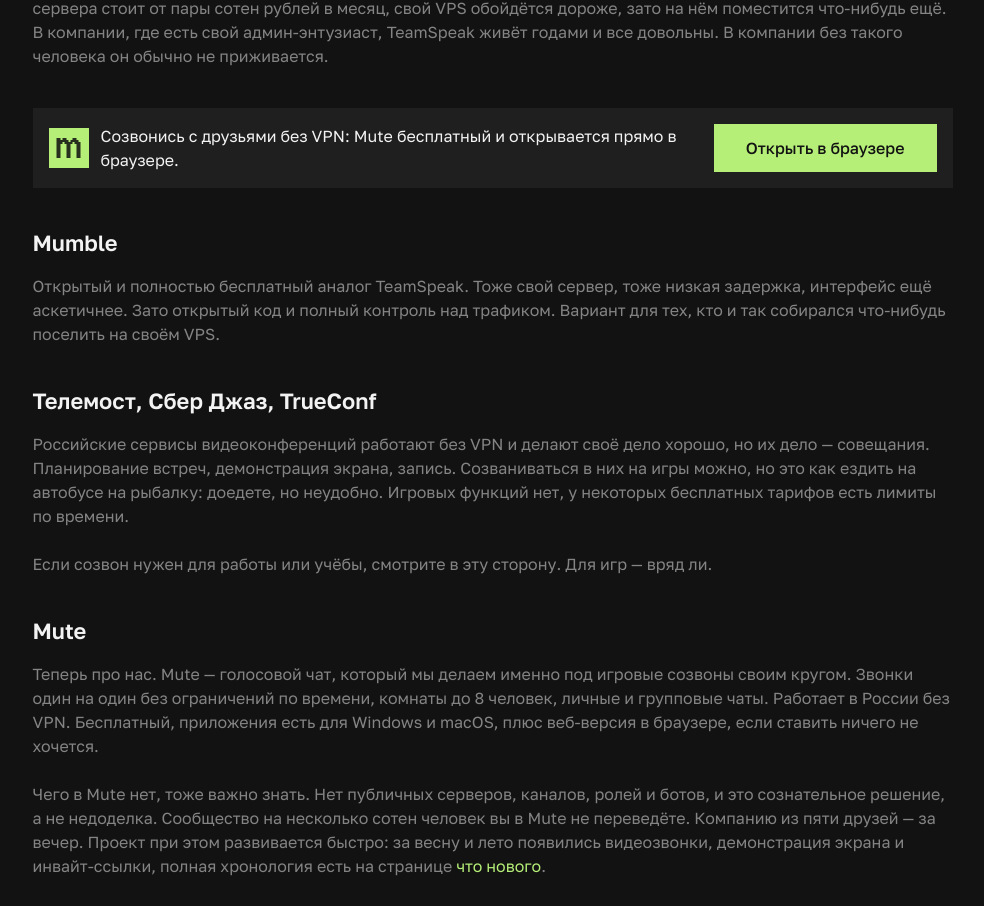
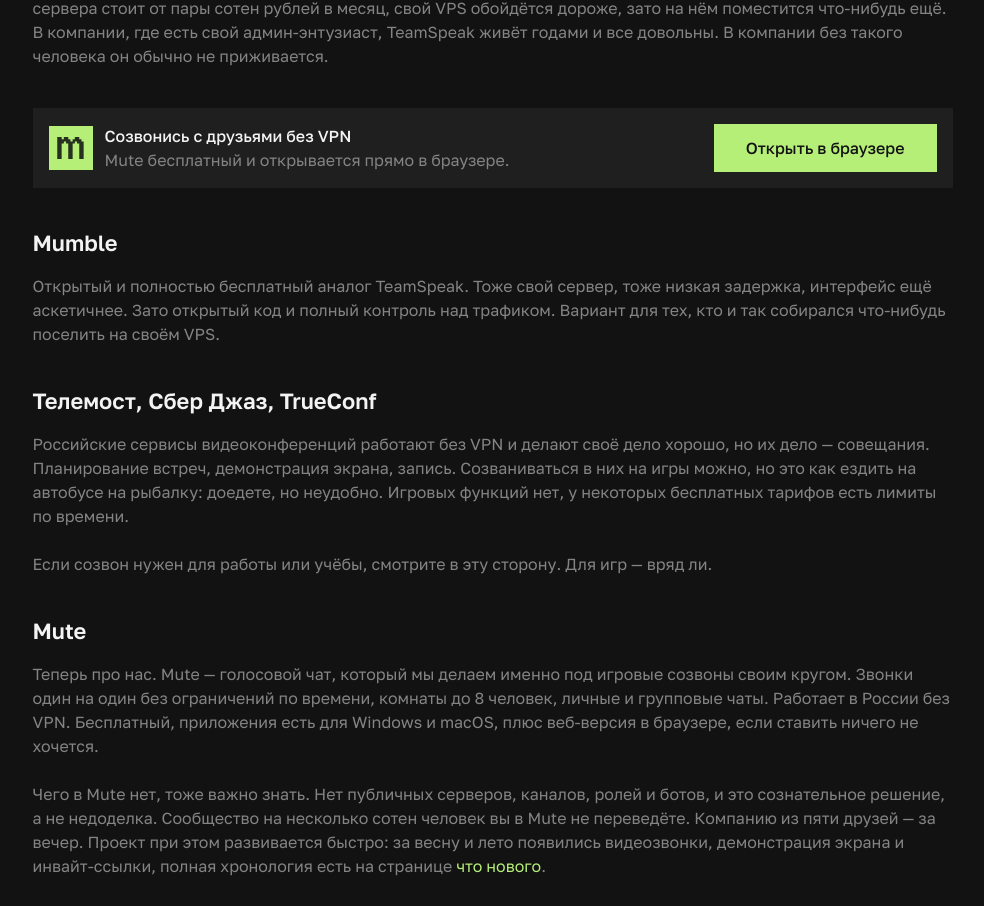
Before and after one commit to booroo-mute/landing, a Next.js app: page /blog/analogi-discord-v-rossii in a window 1280 px wide. Shown: the part 1140-2046 px from the top of the page, without its empty margins (140-1124 px from the left). Built offline with nearby package versions, Linux system fonts and the light colour scheme; no server answers.

Commit message:
fix(ui): компактный CTA-баннер в две строки вместо ломающегося переноса
Co-Authored-By: Claude Fable 5.1 <noreply@anthropic.com>

```diff
--- a/components/CtaBanner.tsx
+++ b/components/CtaBanner.tsx
@@ -19,8 +19,9 @@ interface CtaBannerProps {
 const DEFAULT_HEADING = "Созвонись с друзьями без VPN";
 const DEFAULT_TEXT =
   "Зарегистрируйся за минуту (ник, почта, пароль) и зови своих по ссылке. Бесплатно, в браузере или в приложении для Windows и macOS.";
-const COMPACT_TEXT =
-  "Созвонись с друзьями без VPN: Mute бесплатный и открывается прямо в браузере.";
+// Компактная версия: две короткие строки вместо одной длинной, которая
+// ломалась переносом посреди фразы.
+const COMPACT_TEXT = "Mute бесплатный и открывается прямо в браузере.";
 
 // Баннер-призыв в статьях вместо голых кнопок: квадратный знак Mute, короткая
 // подводка и кнопки как в hero (зависят от ОС, поэтому компонент клиентский,
@@ -45,8 +46,11 @@ export default function CtaBanner({
         className="my-8 md:my-10 bg-background-secondary p-3 md:p-4 flex flex-col sm:flex-row sm:items-center gap-3 md:gap-4"
       >
         <div className="flex items-center gap-3 flex-1 min-w-0">
-          <Image src="/mute-icon.svg" alt="" width={40} height={40} className="w-10 h-10 shrink-0" />
-          <p className="body-text">{text}</p>
+          <Image src="/mute-icon.svg" alt="" width={44} height={44} className="w-11 h-11 shrink-0" />
+          <div className="min-w-0">
+            <p className="body-text font-medium">{heading}</p>
+            <p className="body-text text-text-secondary">{text}</p>
+          </div>
         </div>
         <ButtonPrimary href={WEB_URL} target="_blank" className="sm:w-fit sm:shrink-0">
           {isMobile ? "Начать общаться" : "Открыть в браузере"}
```
Also changed, not shown: 1 other file (tests, documents, lock files or other folders).
